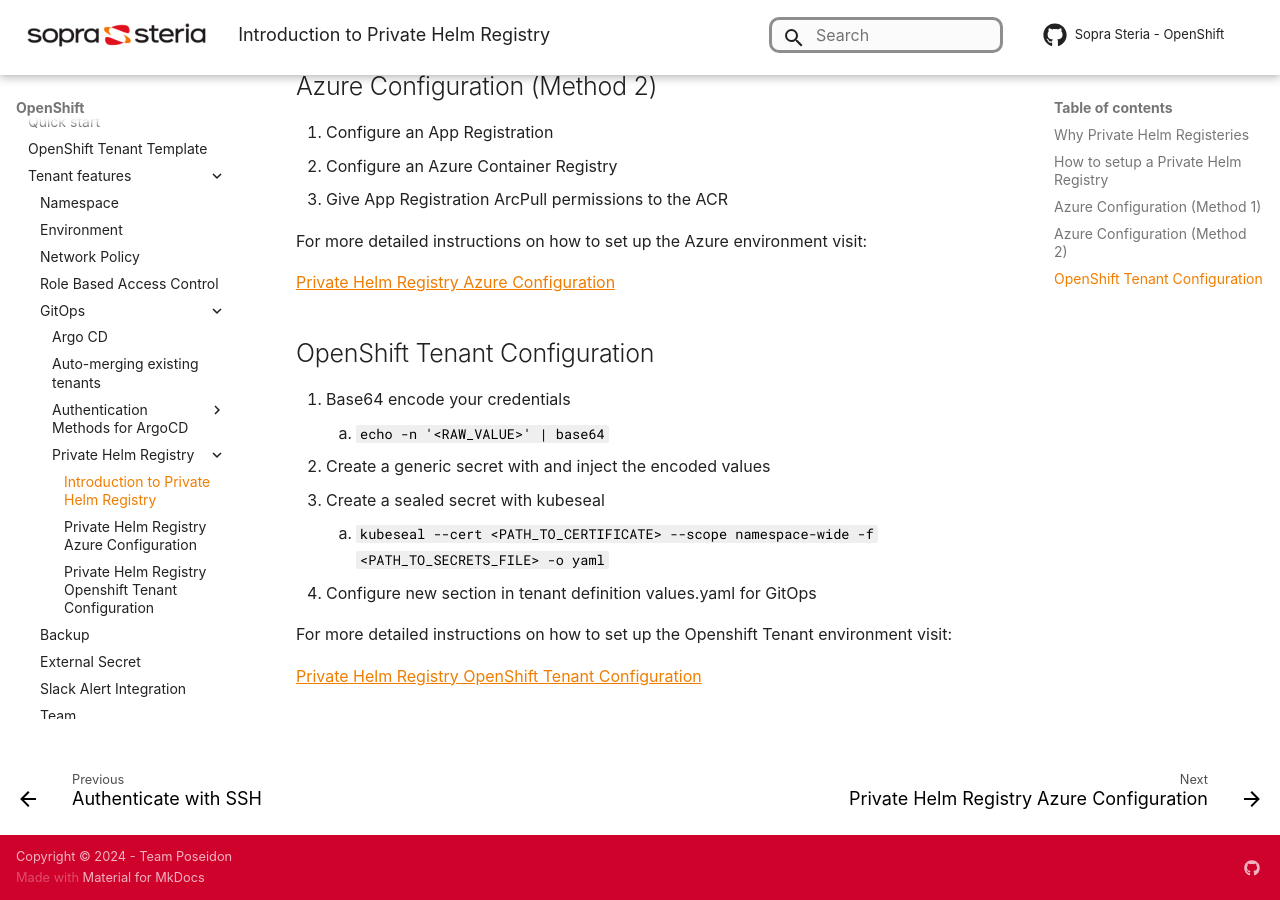
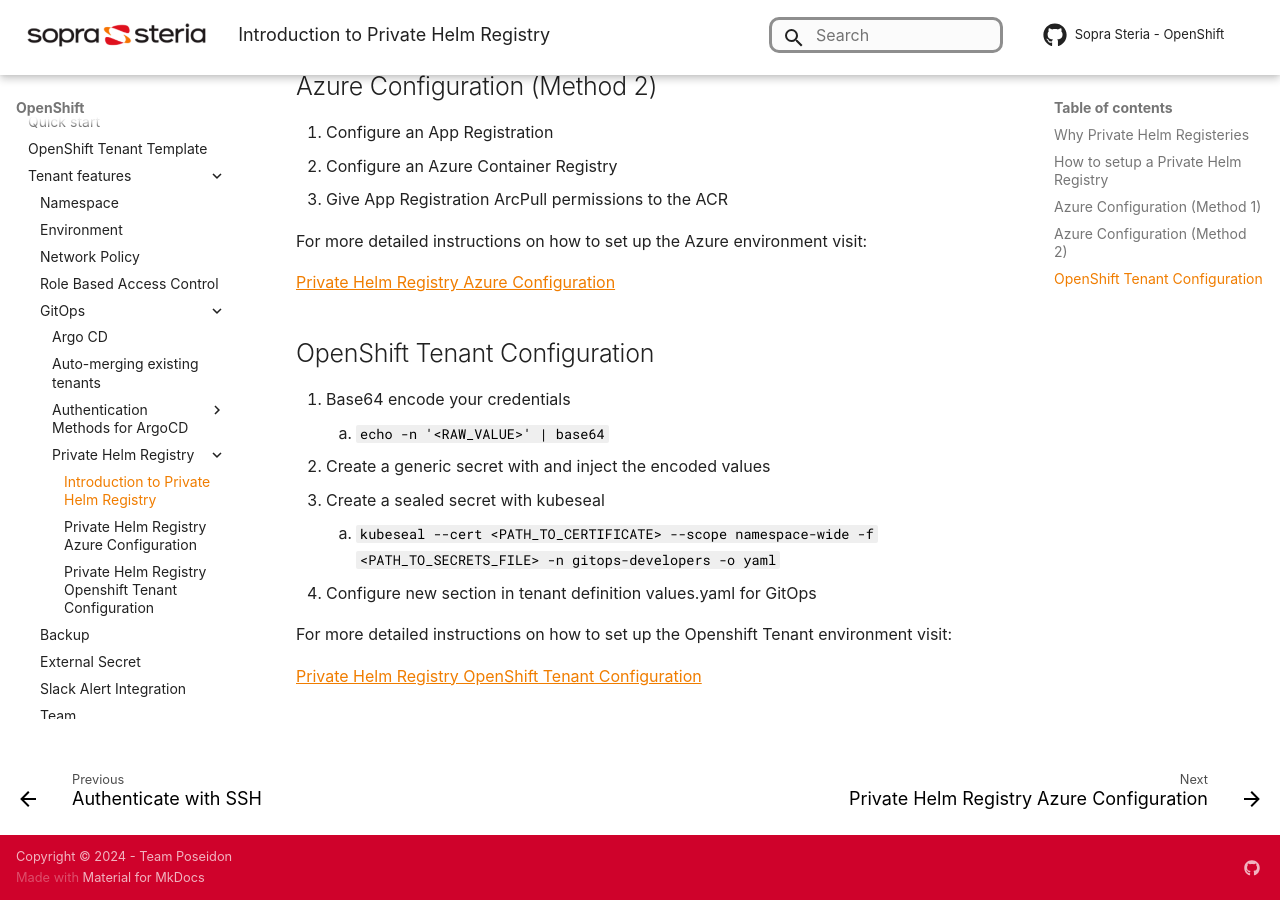
Before and after one commit to Sopra-Steria-Norge-Kubernetes/OpenShift, an MkDocs documentation site: the page built from docs/OpenShift Tenants/Tenant features/GitOps/Private Helm Registry/introduction.md, in a window 1280 px wide and 900 px high, scrolled down 947 px. Built offline with MkDocs 1.6.1 and Material for MkDocs 9.7.7, drawn with Linux system fonts in a browser that asks for light colours; some web fonts are replaced; comment, search, counter and statistics services are not loaded.

Commit message:
added gitops-developer namespace in kubeseal command

````diff
--- a/docs/OpenShift Tenants/Tenant features/GitOps/Private Helm Registry/introduction.md
+++ b/docs/OpenShift Tenants/Tenant features/GitOps/Private Helm Registry/introduction.md
@@ -43,7 +43,7 @@
     1. ``` echo -n '<RAW_VALUE>' | base64 ```
 2. Create a generic secret with and inject the encoded values
 3. Create a sealed secret with kubeseal
-    1. ``` kubeseal --cert <PATH_TO_CERTIFICATE> --scope namespace-wide -f <PATH_TO_SECRETS_FILE> -o yaml ```
+    1. ``` kubeseal --cert <PATH_TO_CERTIFICATE> --scope namespace-wide -f <PATH_TO_SECRETS_FILE> -n gitops-developers -o yaml ```
 4. Configure new section in tenant definition values.yaml for GitOps
 
 For more detailed instructions on how to set up the Openshift Tenant environment visit:
````
Also changed, not shown: docs/OpenShift Tenants/Tenant features/GitOps/Private Helm Registry/private-helm-registry-openshift-tenant.md (+1 -1 lines).
